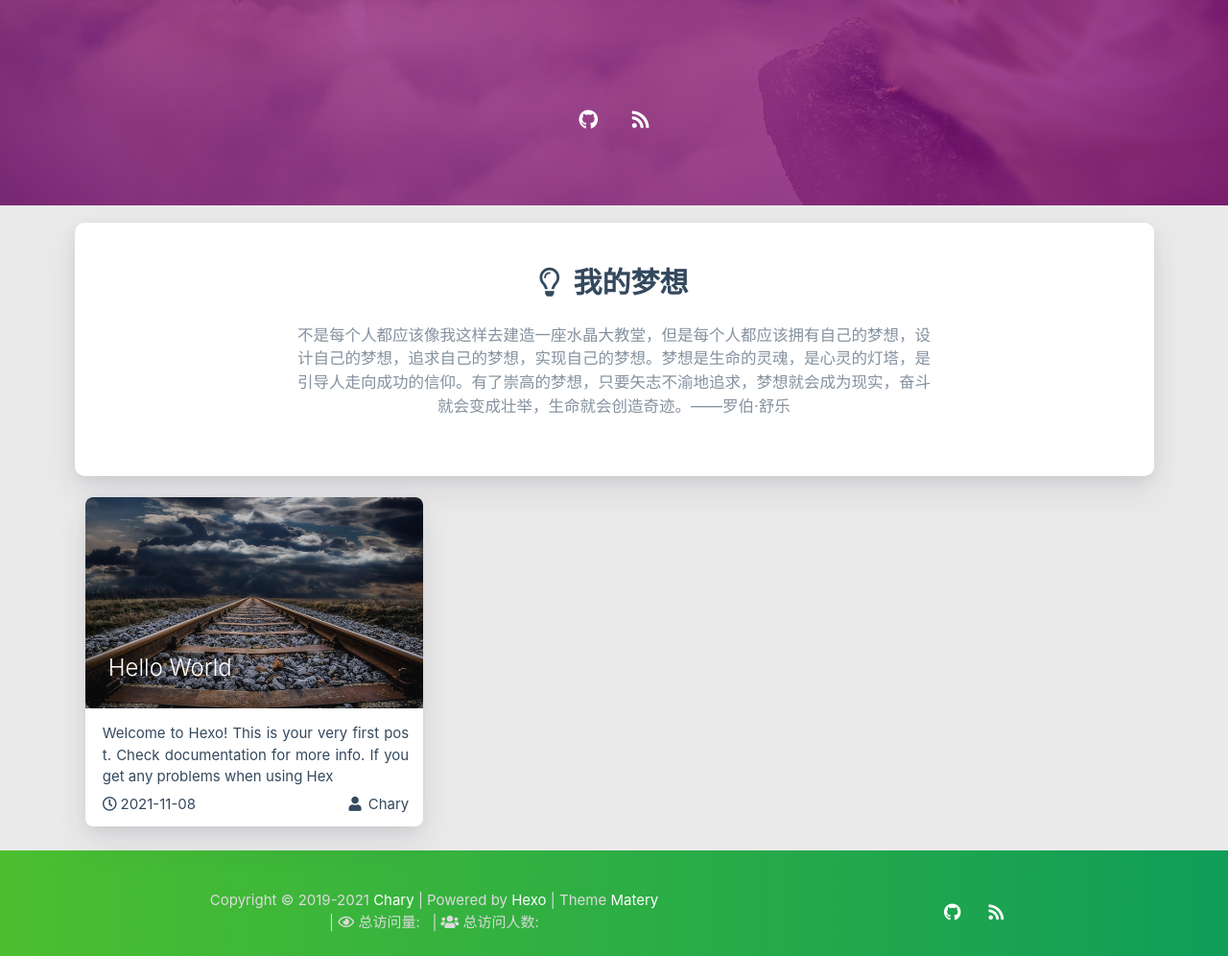
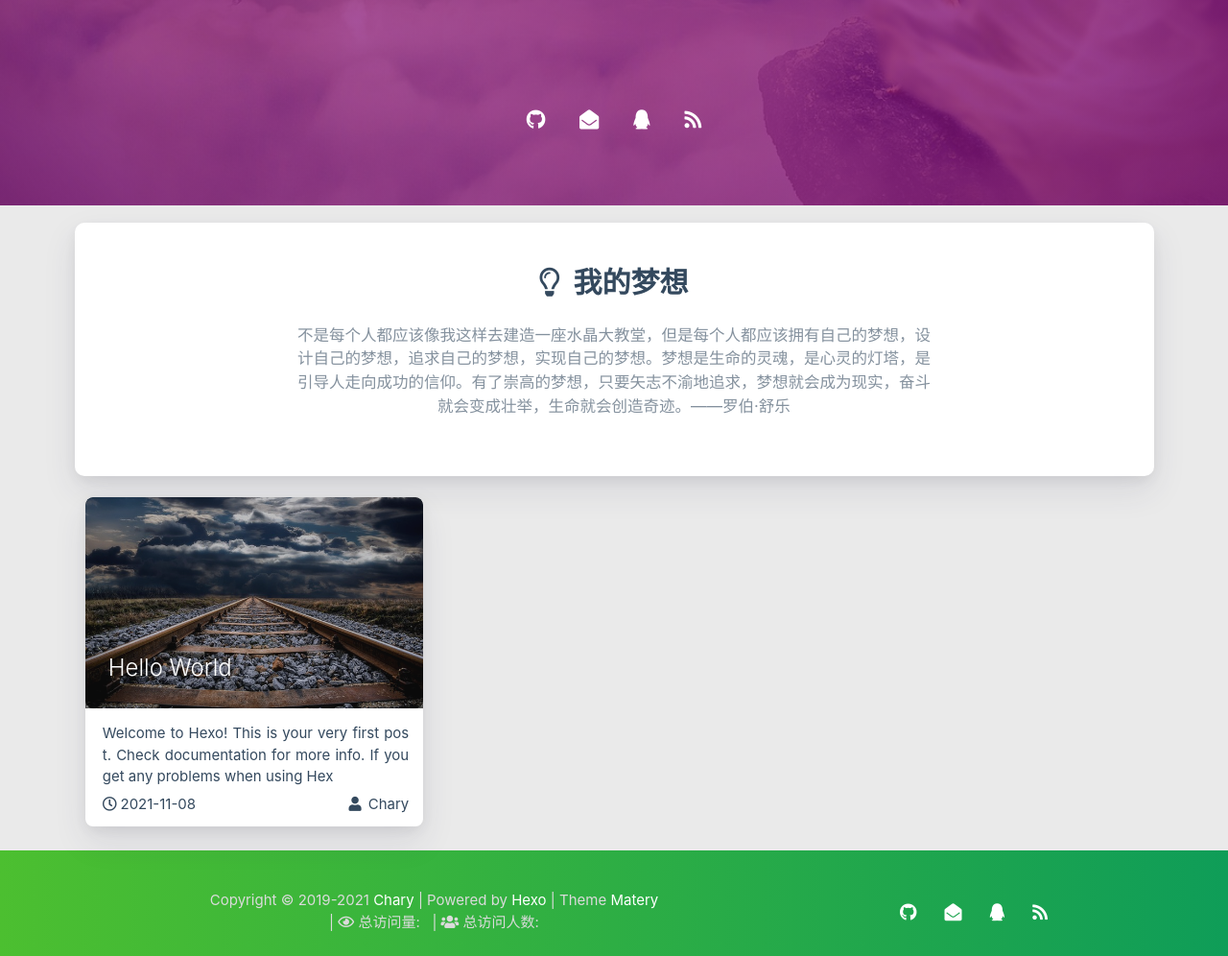
Before and after one commit to BoxFighter/BoxFighter.github.io, a plain HTML site: page index.html in a window 1280 px wide. Shown: the part 586-1582 px from the top of the page at 96% size. Drawn offline with nearby package versions, Linux system fonts and the light colour scheme; some packages are replaced by stand-ins of ours; no server answers; a script that the page names is missing.

Commit message:
Site updated: 2021-11-08 19:14:56

```diff
--- a/index.html
+++ b/index.html
@@ -416,11 +416,19 @@
 
 
 
+    <a href="mailto:384735109@qq.com" class="tooltipped" target="_blank" data-tooltip="邮件联系我" data-position="top" data-delay="50">
+        <i class="fas fa-envelope-open"></i>
+    </a>
 
 
 
 
 
+
+
+    <a href="tencent://AddContact/?fromId=50&fromSubId=1&subcmd=all&uin=384735109" class="tooltipped" target="_blank" data-tooltip="QQ联系我: 384735109" data-position="top" data-delay="50">
+        <i class="fab fa-qq"></i>
+    </a>
 
 
 
@@ -694,11 +702,19 @@
 
 
 
+    <a href="mailto:384735109@qq.com" class="tooltipped" target="_blank" data-tooltip="邮件联系我" data-position="top" data-delay="50">
+        <i class="fas fa-envelope-open"></i>
+    </a>
 
 
 
 
 
+
+
+    <a href="tencent://AddContact/?fromId=50&fromSubId=1&subcmd=all&uin=384735109" class="tooltipped" target="_blank" data-tooltip="QQ联系我: 384735109" data-position="top" data-delay="50">
+        <i class="fab fa-qq"></i>
+    </a>
 
 
 
```
Also changed, not shown: 2021/11/08/hello-world/index.html (+8 -0 lines), archives/2021/11/index.html (+8 -0 lines), archives/2021/index.html (+8 -0 lines), archives/index.html (+8 -0 lines).
